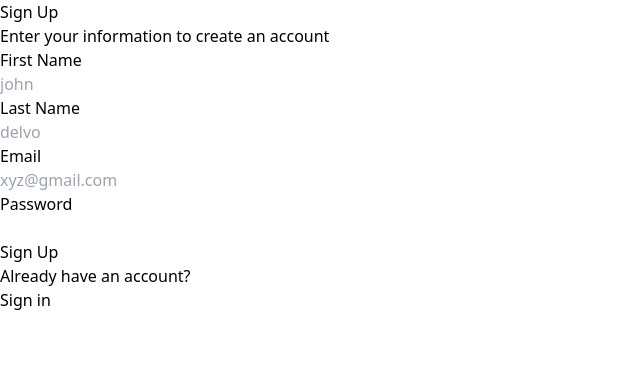
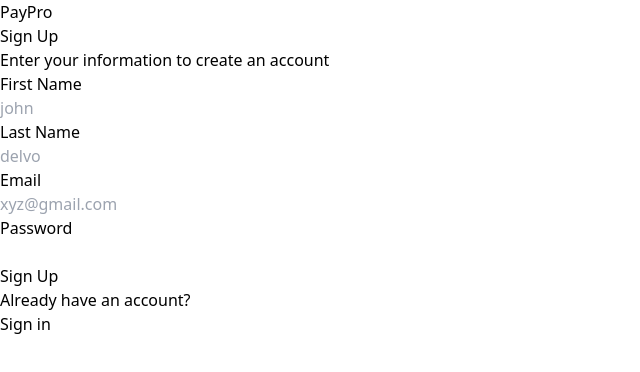
Before and after one commit to Codebreaker04/PayPro, a React (Vite) app in the folder client/: page / in a window 1280 px wide. Shown: the top 372 px of the page, without its empty margins (0-640 px from the left). Built offline with nearby package versions, Linux system fonts and the light colour scheme.

Commit message:
added Navbar

```diff
--- a/client/src/Pages/SignupPage.jsx
+++ b/client/src/Pages/SignupPage.jsx
@@ -3,9 +3,12 @@
 import { InputField } from "../components/InputField.jsx";
 import { Button } from "../components/Button.jsx";
 import { BottomLogin } from "../components/BottomLogin.jsx";
-import { useState } from "react";
+import { useEffect, useState } from "react";
 import axios from "axios";
 import { useNavigate } from "react-router-dom";
+import { Navbar } from "../components/Navbar.jsx";
+import { UserName } from "../components/UserName.jsx";
+import { DropdownMenu } from "../components/DropdownMenu.jsx";
 
 export function SignupPage() {
   const navigate = useNavigate();
@@ -14,9 +17,11 @@
   const [username, setUsername] = useState("");
   const [password, setPassword] = useState("");
   return (
-    <div className=" h-screen bg-slate-300 flex justify-center">
-      <div className=" flex flex-col justify-center">
-        <div className="rounded-lg w-80 h-max text-center p-2 px-4 bg-white">
+    <div>
+      <div className=" h-screen bg-slate-300  ">
+        <Navbar />
+        <div className=" flex flex-col justify-center items-center">
+          <div className="rounded-lg w-80 h-max text-center p-2 px-4 mt-10 bg-white">
             <Heading label="Sign Up" />
             <Description info="Enter your information to create an account" />
             <InputField
@@ -65,5 +70,6 @@
           </div>
         </div>
       </div>
+    </div>
   );
 }
--- a/client/src/components/NavDropdownMenu.jsx
+++ b/client/src/components/DropdownMenu.jsx
@@ -3,7 +3,7 @@
 import { usernameState } from "../State/atomFamily/atom.js";
 import { useNavigate } from "react-router-dom";
 
-export function NavDropdownMenu() {
+export function DropdownMenu() {
   const username = useRecoilValue(usernameState) || "username";
   const [isDropdownOpen, setIsDropdownOpen] = useState(false);
   const dropDownRef = useRef(null);
--- a/client/src/components/Navbar.jsx
+++ b/client/src/components/Navbar.jsx
@@ -1,17 +1,16 @@
-import { NavDropdownMenu } from "./NavDropdownMenu.jsx";
+import { DropdownMenu } from "./DropdownMenu.jsx";
 import { useRecoilValue } from "recoil";
 import { usernameState } from "../State/atomFamily/atom.js";
 
-export function Navbar() {
-  const username = useRecoilValue(usernameState) || "User";
+export function Navbar({ username, dropdown }) {
   return (
     <div
       className={`w-full z-50 h-20 py-4 pl-6 pr-20 bg-white border shadow sticky top-0 flex justify-between items-center`}
     >
-      <div className={`text-3xl font-medium`}>Payments App</div>
-      <div className={` flex justify-between items-center gap-4`}>
-        <div className={`text-lg font-medium`}>{`Hello, ${username}`}</div>
-        <NavDropdownMenu />
+      <div className={`ml-4 text-4xl font-medium`}>PayPro</div>
+      <div className="flex justify-between items-center gap-4">
+        {username}
+        {dropdown}
       </div>
     </div>
   );
--- /dev/null
+++ b/client/src/components/UserName.jsx
@@ -0,0 +1,7 @@
+import { useRecoilValue } from "recoil";
+import { usernameState } from "../State/atomFamily/atom.js";
+
+export function UserName() {
+  const username = useRecoilValue(usernameState) || "User";
+  return <div className="text-lg font-medium">Hi, {username}</div>;
+}
```
Lines whose indentation alone changed are shown as unchanged.
